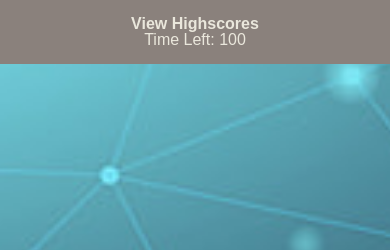
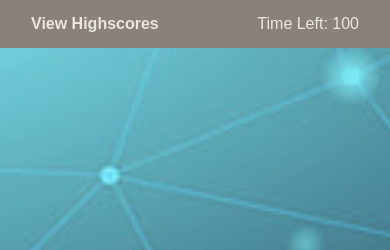
Before and after one commit to Yukitoshi12345/Coding-Quiz-Game, a plain HTML site: page index.html in a window 390 px wide. Shown: the top 250 px of the page. Drawn offline with Linux system fonts and the light colour scheme.

Commit message:
fixed phone view

```diff
--- a/assets/css/style.css
+++ b/assets/css/style.css
@@ -143,4 +143,26 @@ ol#highscores-list {
   .quiz-box {
     width: 95%;
   }
+
+  header nav ul {
+    display: flex;
+    flex-direction: row; /* Align items in a row */
+    justify-content: space-between; /* Place content at both ends */
+    align-items: center; /* Center items vertically */
+    padding: 0 15px; /* Add some padding on the left and right */
+  }
+
+  header nav ul li {
+    flex: 1; /* Allows each li to grow and take equal space */
+    text-align: center; /* Center the text of each li */
+  }
+
+  /* If your li elements have any other style that might conflict with text alignment, reset them here */
+  header nav ul li:first-child {
+    text-align: left; /* Align the first item to the left */
+  }
+
+  header nav ul li:last-child {
+    text-align: right; /* Align the last item to the right */
+  }
 }
```
